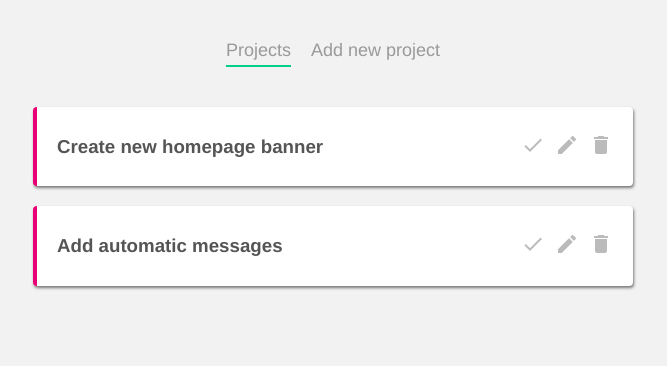
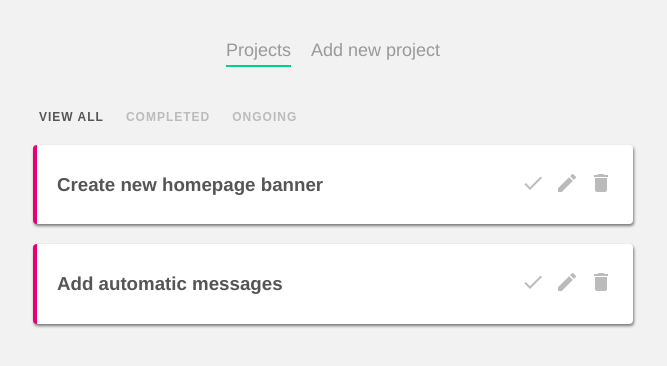
Before and after one commit to AlekhineFan/project-tracker, a Vue app in the folder vue_app/: page / in a window 1280 px wide. Shown: the top 366 px of the page, without its empty margins (307-974 px from the left). Built offline with nearby package versions, Linux system fonts and the light colour scheme; data requests are answered from the project's data file.

Commit message:
add filtering

```diff
--- /dev/null
+++ b/vue_app/src/components/FilterNav.vue
@@ -0,0 +1,39 @@
+<template>
+  <nav class="filter-nav">
+    <button @click="updateFilter('all')" :class="{ active: current === 'all' }">View all</button>
+    <button @click="updateFilter('completed')" :class="{ active: current === 'completed' }">Completed</button>
+    <button @click="updateFilter('ongoing')" :class="{ active: current === 'ongoing' }">Ongoing</button>
+  </nav>
+</template>
+
+<script>
+  export default {
+    props: ['current'],
+    methods: {
+      updateFilter(by) {
+        this.$emit('filterChange', by);
+      },
+    },
+  };
+</script>
+
+<style>
+  .filter-nav button {
+    background: none;
+    border: none;
+    color: #bbb;
+    outline: none;
+    font-size: 12px;
+    text-transform: uppercase;
+    margin-right: 10px;
+    letter-spacing: 1px;
+    font-weight: bold;
+    cursor: pointer;
+  }
+  button:hover {
+    color: rgb(129, 129, 129);
+  }
+  .filter-nav button.active {
+    color: #555;
+  }
+</style>
--- a/vue_app/src/views/Home.vue
+++ b/vue_app/src/views/Home.vue
@@ -1,7 +1,8 @@
 <template>
   <div class="home">
+    <FilterNav @filterChange="current = $event" :current="current" />
     <div v-if="projects.length">
-      <div v-for="project in projects" :key="project.id">
+      <div v-for="project in filteredProjects" :key="project.id">
         <SingleProject :project="project" @projectDeleted="handleDelete" @projectCompleted="handleComplete" />
       </div>
     </div>
@@ -10,13 +11,15 @@
 
 <script>
   import SingleProject from '../components/SingleProject';
+  import FilterNav from '../components/FilterNav';
 
   export default {
     name: 'Home',
-    components: { SingleProject },
+    components: { SingleProject, FilterNav },
     data() {
       return {
         projects: [],
+        current: 'all',
       };
     },
     mounted() {
@@ -34,5 +37,13 @@
         p.complete = !p.complete;
       },
     },
+    computed: {
+      filteredProjects() {
+        if (this.current === 'completed') return this.projects.filter(p => p.complete);
+        if (this.current === 'ongoing') return this.projects.filter(p => !p.complete);
+
+        return this.projects;
+      },
+    },
   };
 </script>
```
